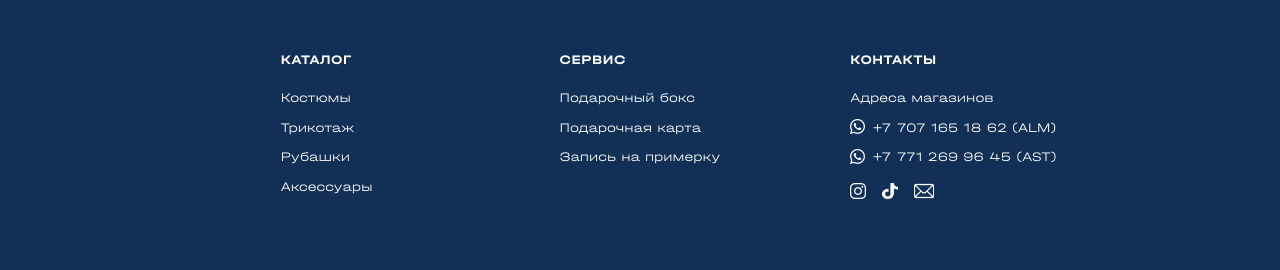
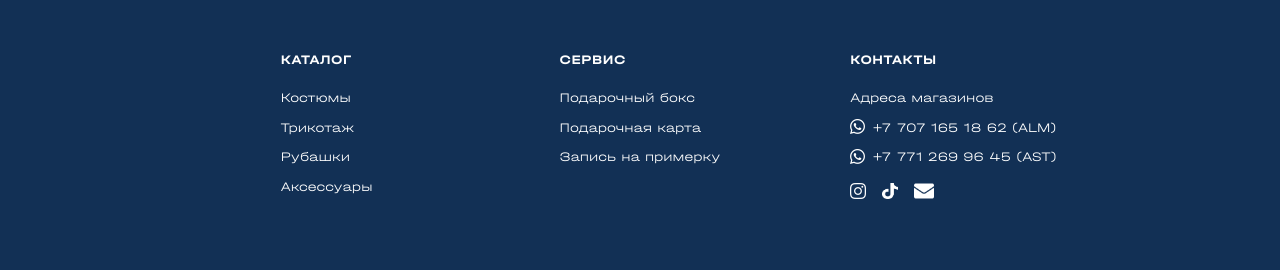
Before and after one commit to MardanBoutiques/frontend, a React (Vite) app: page /vacancies/1 in a window 1280 px wide. Shown: the top 270 px of the page. Built offline with nearby package versions, Linux system fonts and the light colour scheme; no server answers.

Commit message:
Footer: update email icon to email.png

```diff
--- a/src/components/footer/Footer.jsx
+++ b/src/components/footer/Footer.jsx
@@ -50,7 +50,7 @@ const Footer = () => {
               <img src="/tiktok-icon.png" alt="TikTok" />
             </a>
             <a href="mailto:mardan.essential@mail.ru" title="mardan.essential@mail.ru">
-              <img src="/mail.png" alt="Email" className="footer-email-icon" />
+              <img src="/email.png" alt="Email" className="footer-email-icon" />
             </a>
           </div>
         </div>
```
Also changed, not shown: public/email.png (added).
